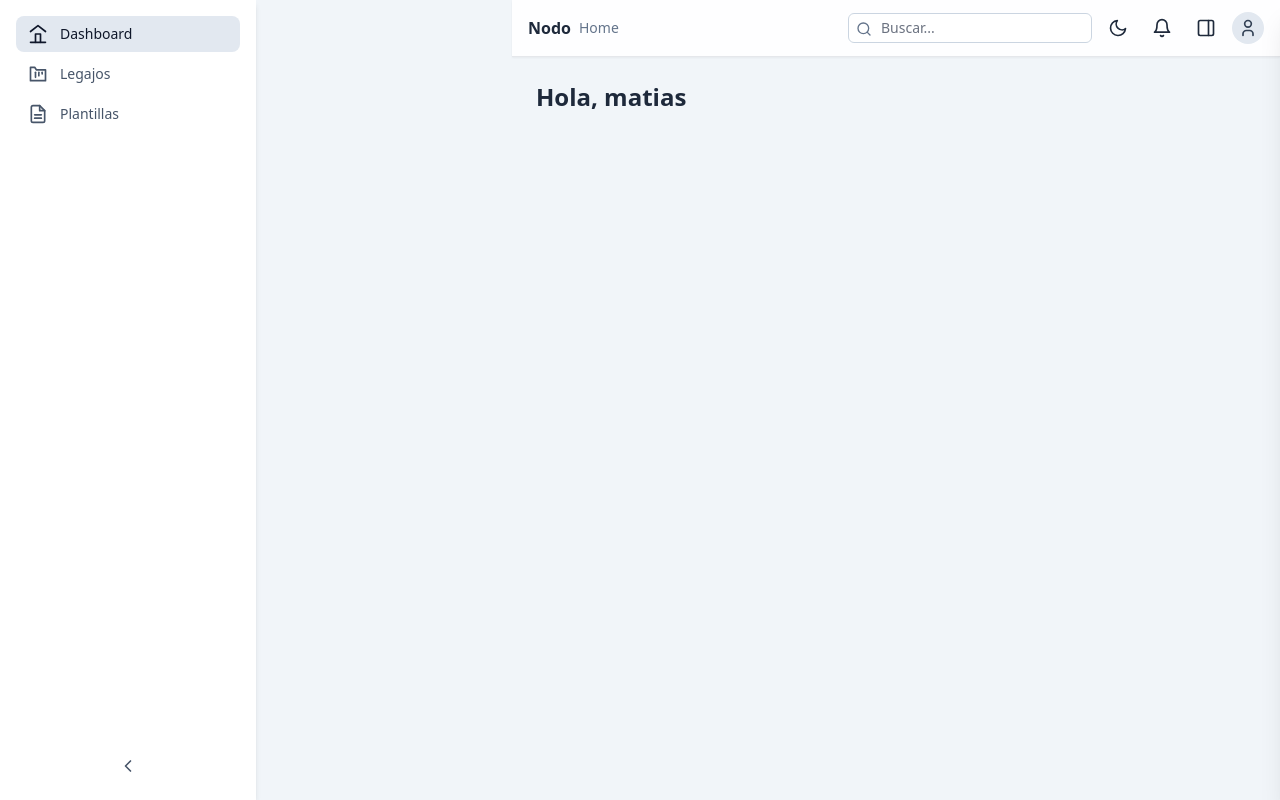
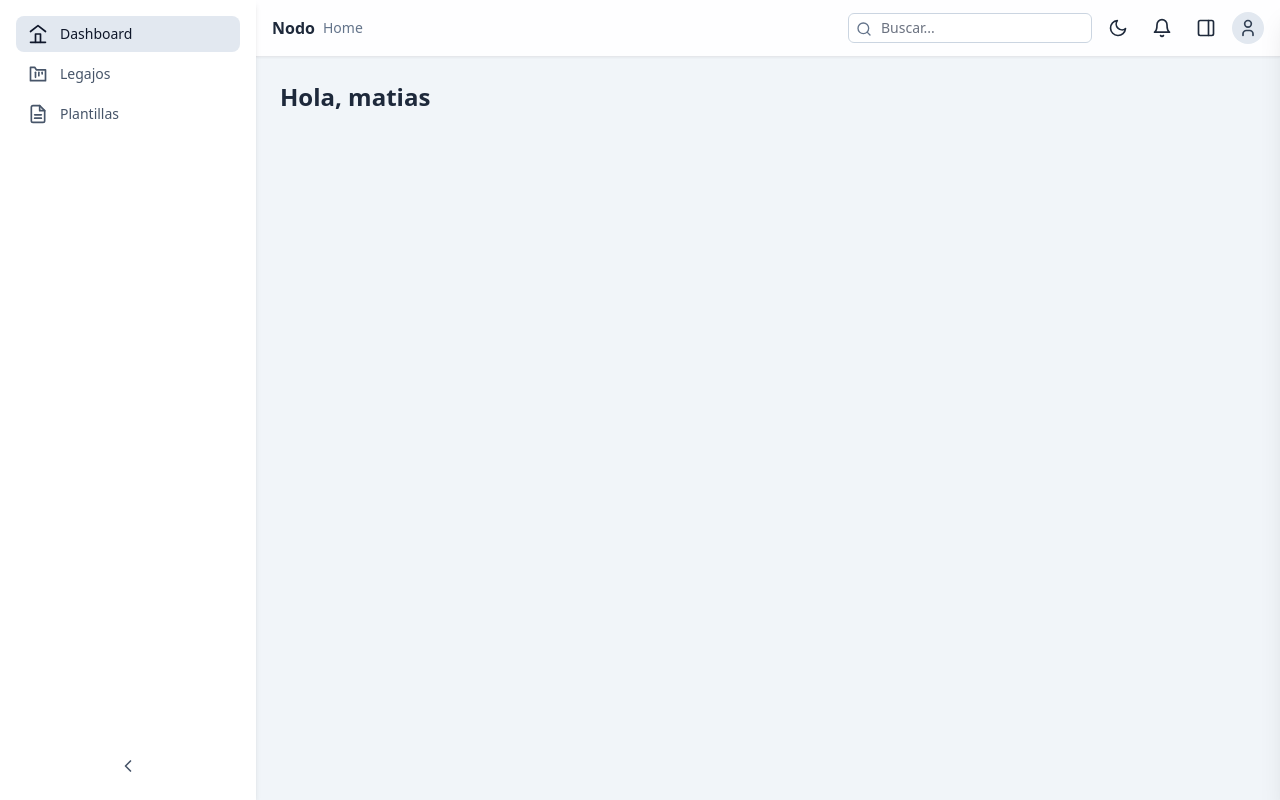
Before and after one commit to Mkdir-arg/nodo, a Next.js app in the folder frontend/: page / in a window 1280 px wide. Built offline with nearby package versions, Linux system fonts and the light colour scheme.

Commit message:
Align top bar with side menu

```diff
--- a/frontend/src/components/layout/MainLayout.tsx
+++ b/frontend/src/components/layout/MainLayout.tsx
@@ -62,12 +62,7 @@
 
       <SideNav open={isSideOpen} mini={isMini} onToggleMini={() => setIsMini((m) => !m)} />
 
-      <div
-        className={clsx(
-          'flex min-h-screen flex-1 flex-col transition-all duration-200',
-          isMini ? 'md:ml-16' : 'md:ml-64'
-        )}
-      >
+      <div className="flex min-h-screen flex-1 flex-col transition-all duration-200">
         <TopNavBar
           onToggleSideNav={() => setIsSideOpen((o) => !o)}
           onToggleControl={() => setIsControlOpen(true)}
```
